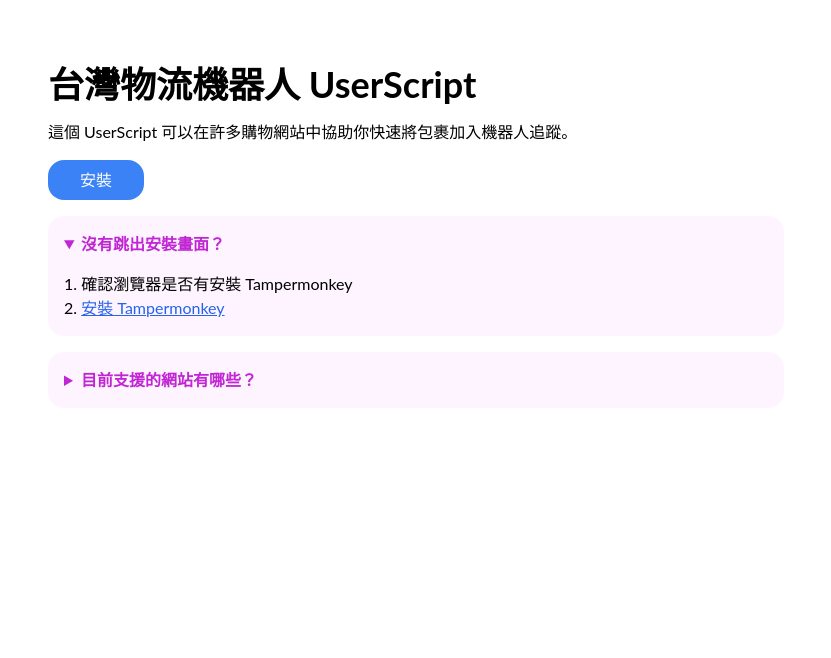
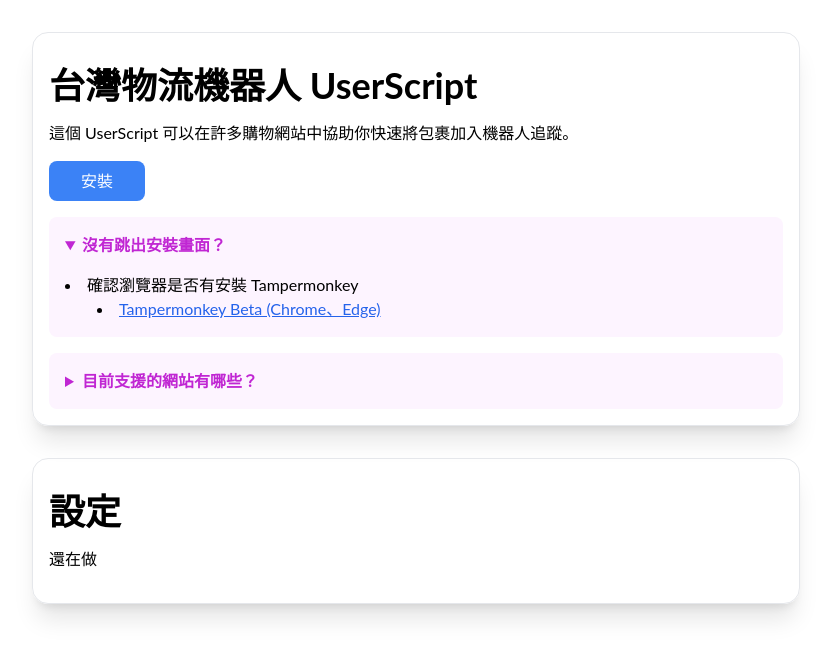
Before and after one commit to tasi788/TaiwanDeliveryPlugins, a React (Vite) app in the folder frontend/: page / in a window 1280 px wide. Both pictures are taken after a click on the heading "沒有跳出安裝畫面？". Shown: the top 658 px of the page, without its empty margins (224-1055 px from the left). Built offline with nearby package versions, Linux system fonts and the light colour scheme.

Commit message:
updated page

```diff
--- a/frontend/src/App.jsx
+++ b/frontend/src/App.jsx
@@ -1,7 +1,7 @@
 function App() {
   return (
     <>
-      <div className="container mt-16 flex flex-col gap-4  items-start">
+      <div className="container mt-8 flex flex-col gap-4  items-start rounded-[1rem] shadow-xl p-4 pt-8 border border-gray-200">
         <h1 className="text-4xl font-bold">台灣物流機器人 UserScript</h1>
         <p>
           這個 UserScript 可以在許多購物網站中協助你快速將包裹加入機器人追蹤。
@@ -10,27 +10,31 @@ function App() {
           href="https://github.com/tasi788/TaiwanDeliveryPlugins/raw/main/userscript/taiwan-delivery.user.js"
           target="_blank"
           rel="noreferrer"
-          className="inline-block px-8 py-2 bg-blue-500 text-white rounded-[1em] hover:bg-blue-600"
+          className="inline-block px-8 py-2 bg-blue-500 text-white rounded-[.5em] hover:bg-blue-600"
         >
           安裝
         </a>
-        <details className="bg-fuchsia-50 rounded-[1em] w-full">
+        <details className="bg-fuchsia-50 rounded-[.5em] w-full">
           <summary className="text-fuchsia-600 font-bold cursor-pointer p-4">
             沒有跳出安裝畫面？
           </summary>
-          <ol className="list-decimal list-inside p-4 pt-0">
-            <li>確認瀏覽器是否有安裝 Tampermonkey</li>
+          <ul className="list-disc list-inside p-4 pt-0">
             <li>
-              <a
-                href="https://chrome.google.com/webstore/detail/gcalenpjmijncebpfijmoaglllgpjagf"
-                className="text-blue-600 underline hover:opacity-75 active:opacity-50"
-              >
-                安裝 Tampermonkey
-              </a>
+              確認瀏覽器是否有安裝 Tampermonkey
+              <ul className="list-disc list-inside pl-8">
+                <li>
+                  <a
+                    href="https://chrome.google.com/webstore/detail/gcalenpjmijncebpfijmoaglllgpjagf"
+                    className="text-blue-600 underline hover:opacity-75 active:opacity-50"
+                  >
+                    Tampermonkey Beta (Chrome、Edge)
+                  </a>
+                </li>
+              </ul>
             </li>
-          </ol>
+          </ul>
         </details>
-        <details className="bg-fuchsia-50 rounded-[1em] w-full">
+        <details className="bg-fuchsia-50 rounded-[0.5em] w-full">
           <summary className="text-fuchsia-600 font-bold cursor-pointer p-4">
             目前支援的網站有哪些？
           </summary>
@@ -39,6 +43,11 @@ function App() {
           </ul>
         </details>
       </div>
+
+      <div className="container mt-8 flex flex-col gap-4  items-start rounded-[1rem] shadow-xl p-4 py-8 border border-gray-200">
+        <h1 className="text-4xl font-bold">設定</h1>
+        <div>還在做</div>
+      </div>
     </>
   );
 }
```
